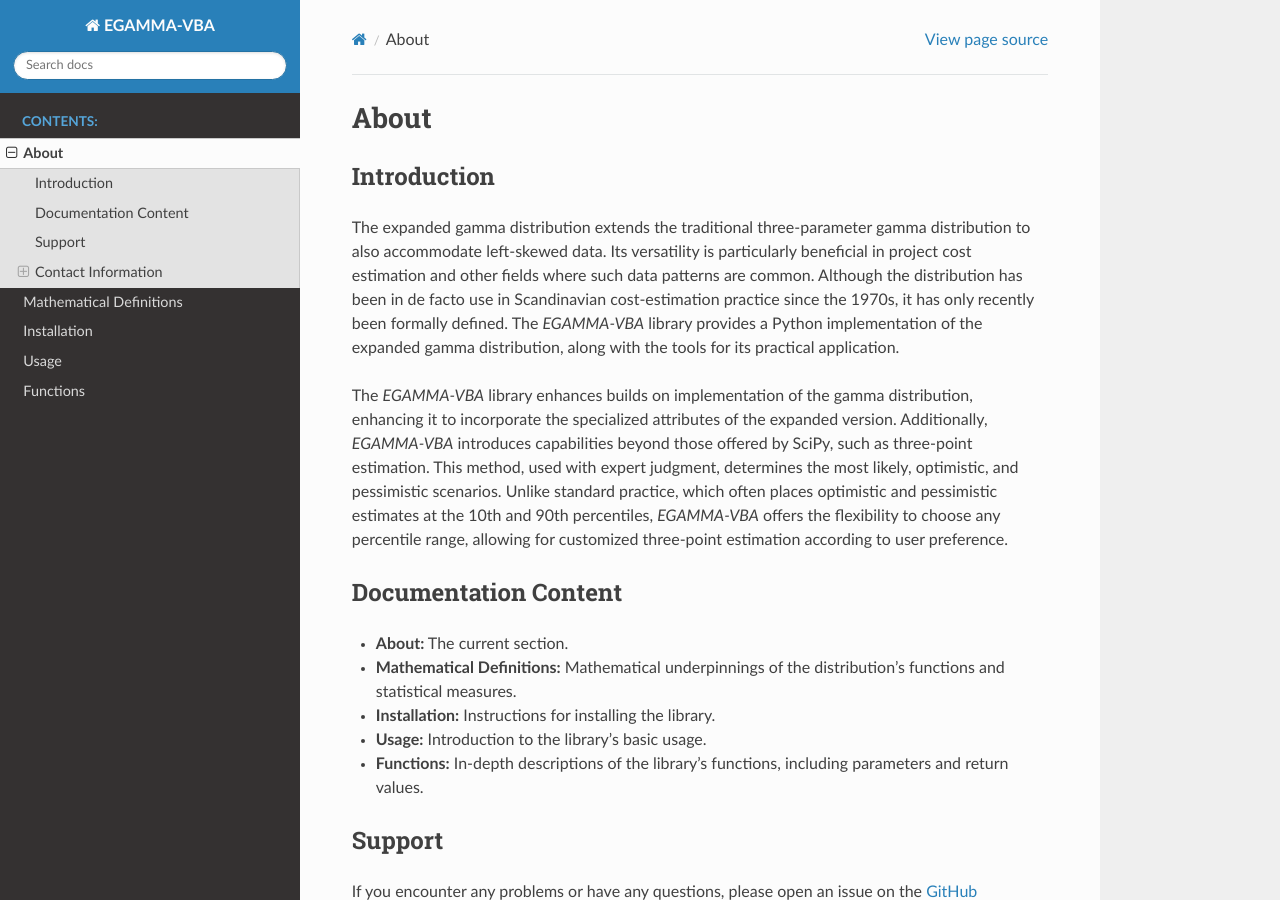
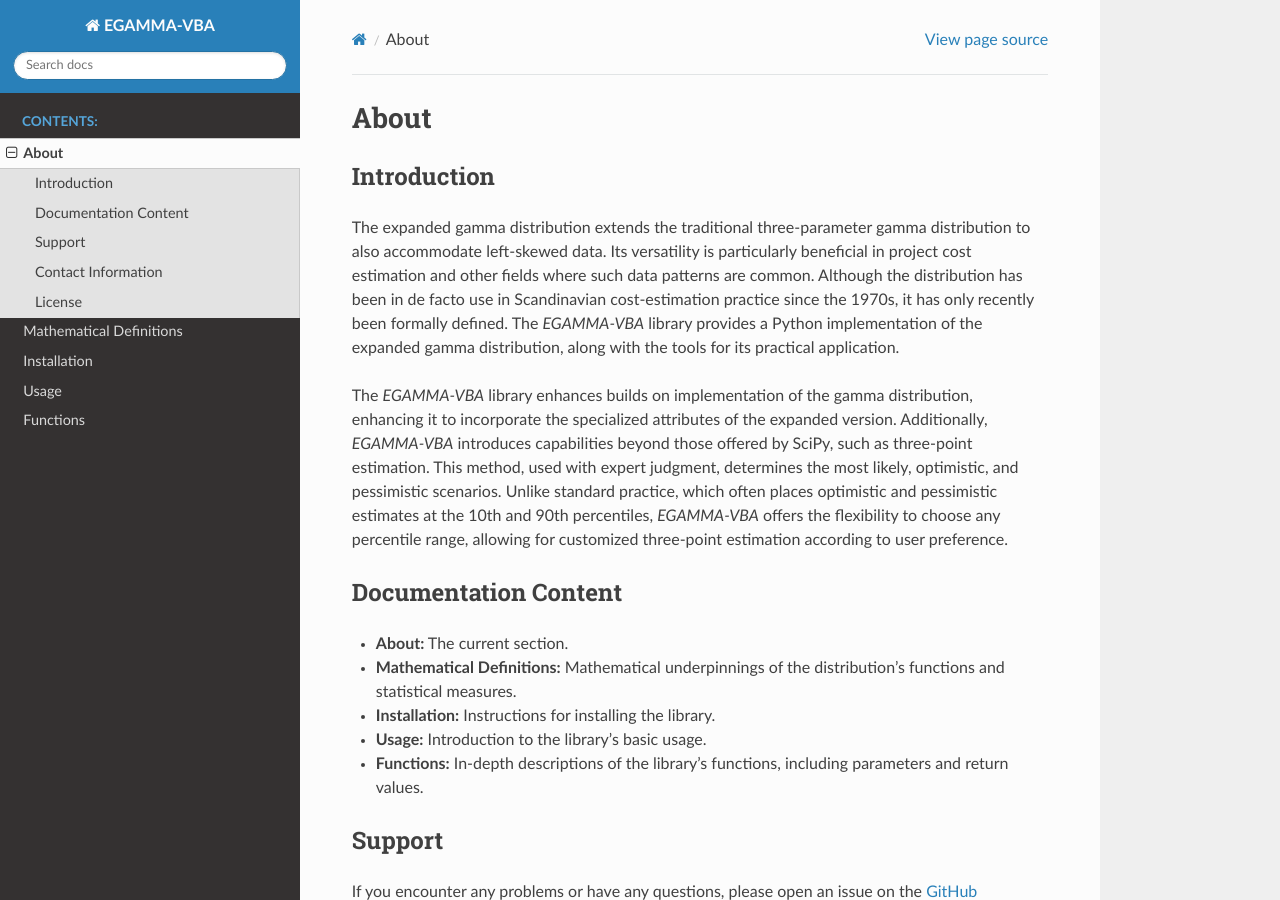
Before and after one commit to FrodeDrevland/EGAMMA-VBA, a Sphinx documentation site: the page built from docs/source/about.rst, in a window 1280 px wide and 900 px high. Built offline with Sphinx 7.4.7 and the Read the Docs theme 2.0.0, drawn with Linux system fonts in a browser that asks for light colours.

```diff
--- a/docs/source/about.rst
+++ b/docs/source/about.rst
@@ -32,5 +32,5 @@
 Dr. Drevland is dedicated to the continuous development of the `EGAMMA-VBA` library and welcomes feedback, suggestions, and contributions from the community.
 
 License
--------
+________
 This library is distributed under the MIT License. See `LICENSE <https://github.com/FrodeDrevland/EGAMMA-VBA/blob/main/LICENSE>`_ for more information.
```
Also changed, not shown: 14 other files.
